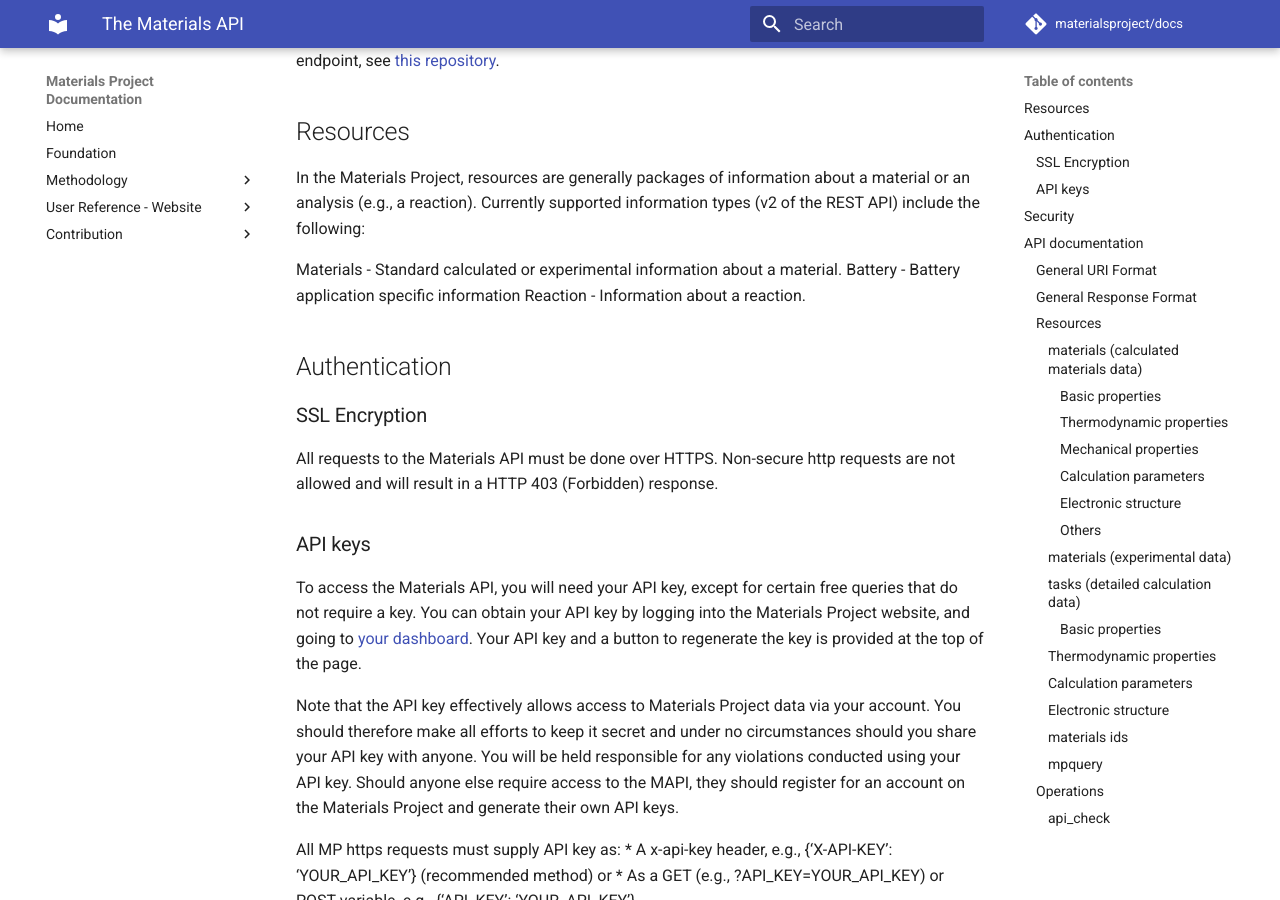
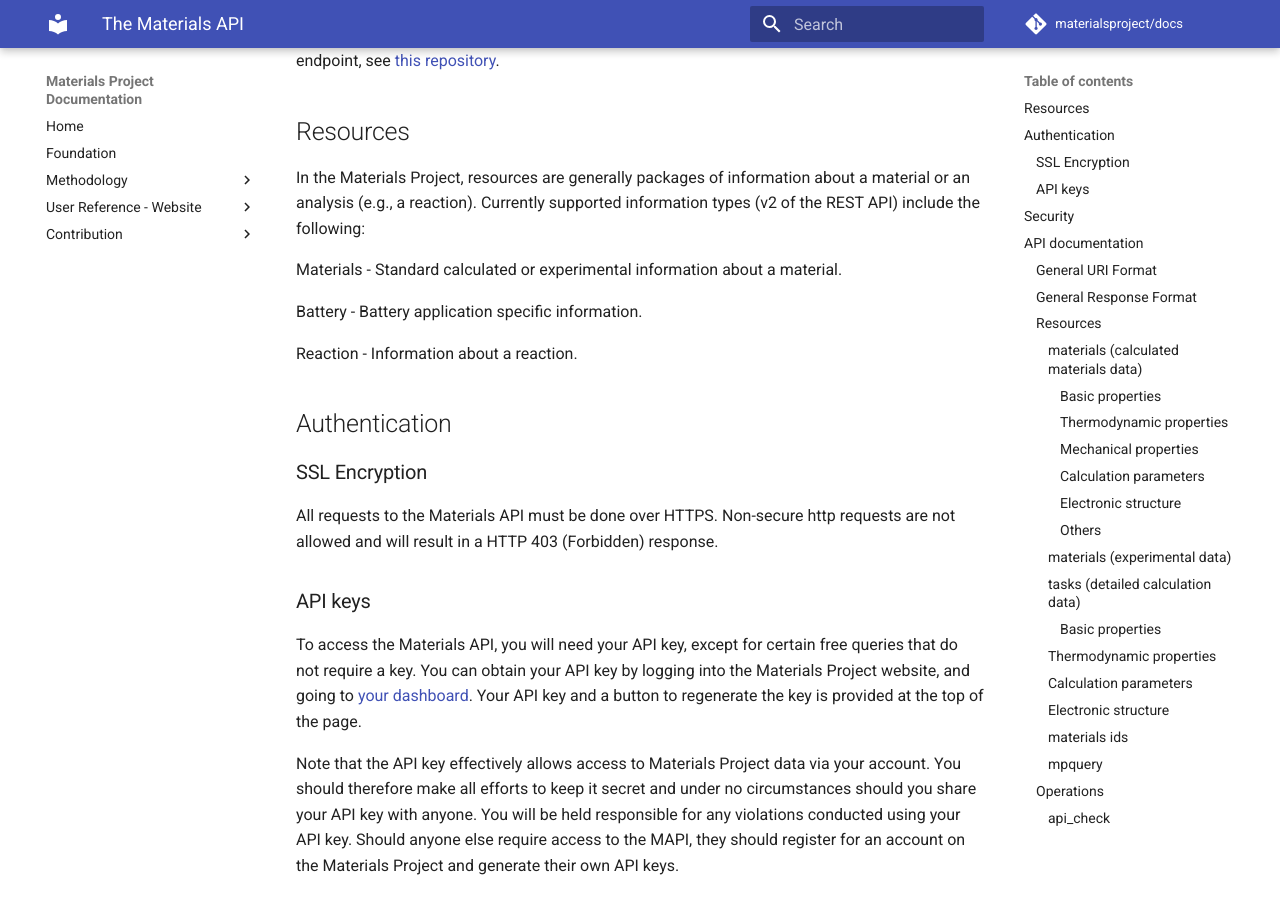
Before and after one commit to materialsproject/docs, an MkDocs documentation site: the page built from docs/open-apis/the-materials-api.md, in a window 1280 px wide and 900 px high, scrolled down 410 px. Built offline with MkDocs 1.6.1 and Material for MkDocs 9.7.7, drawn with Linux system fonts in a browser that asks for light colours; comment, search, counter and statistics services are not loaded.

```diff
--- a/docs/open-apis/the-materials-api.md
+++ b/docs/open-apis/the-materials-api.md
@@ -14,7 +14,9 @@ For a comprehensive listing of all criteria available for advanced queries via t
 In the Materials Project, resources are generally packages of information about a material or an analysis (e.g., a reaction). Currently supported information types (v2 of the REST API) include the following:
 
 Materials - Standard calculated or experimental information about a material.
-Battery - Battery application specific information
+
+Battery - Battery application specific information.
+
 Reaction - Information about a reaction.
 
 
```
